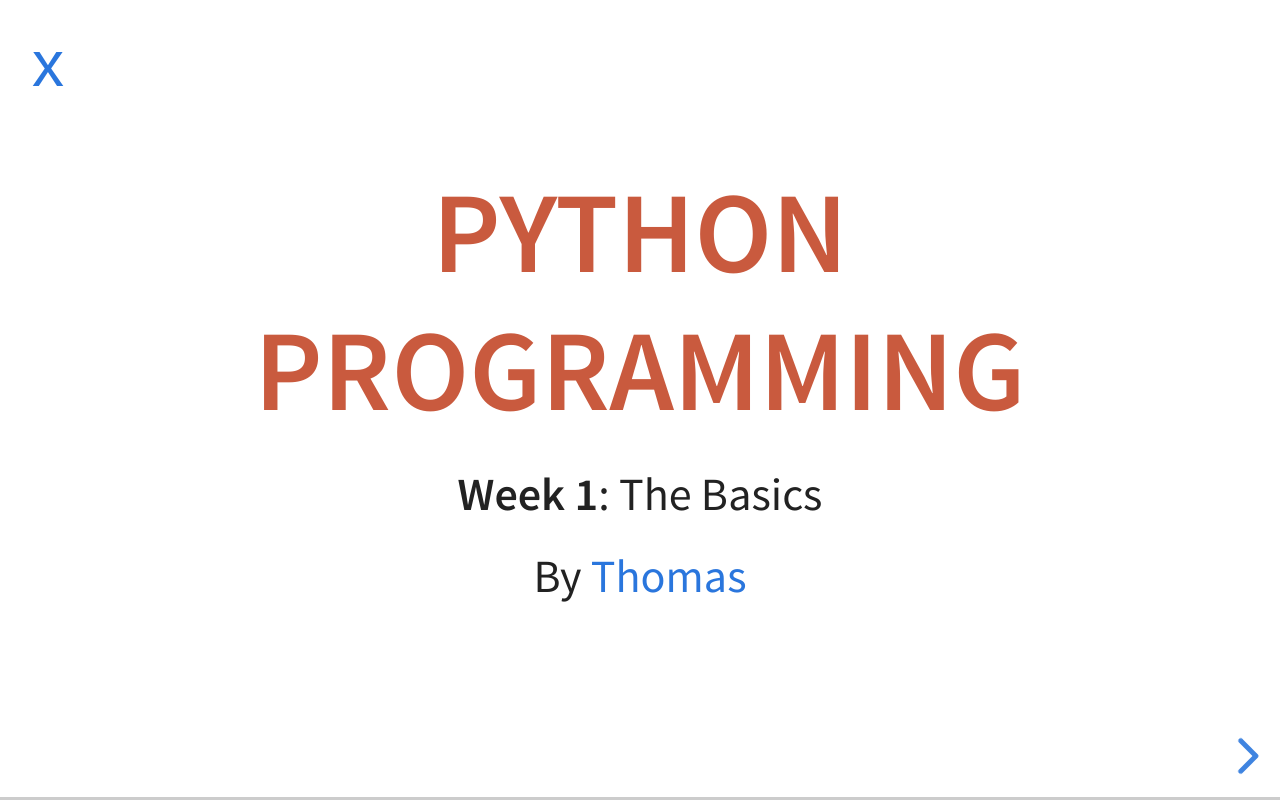
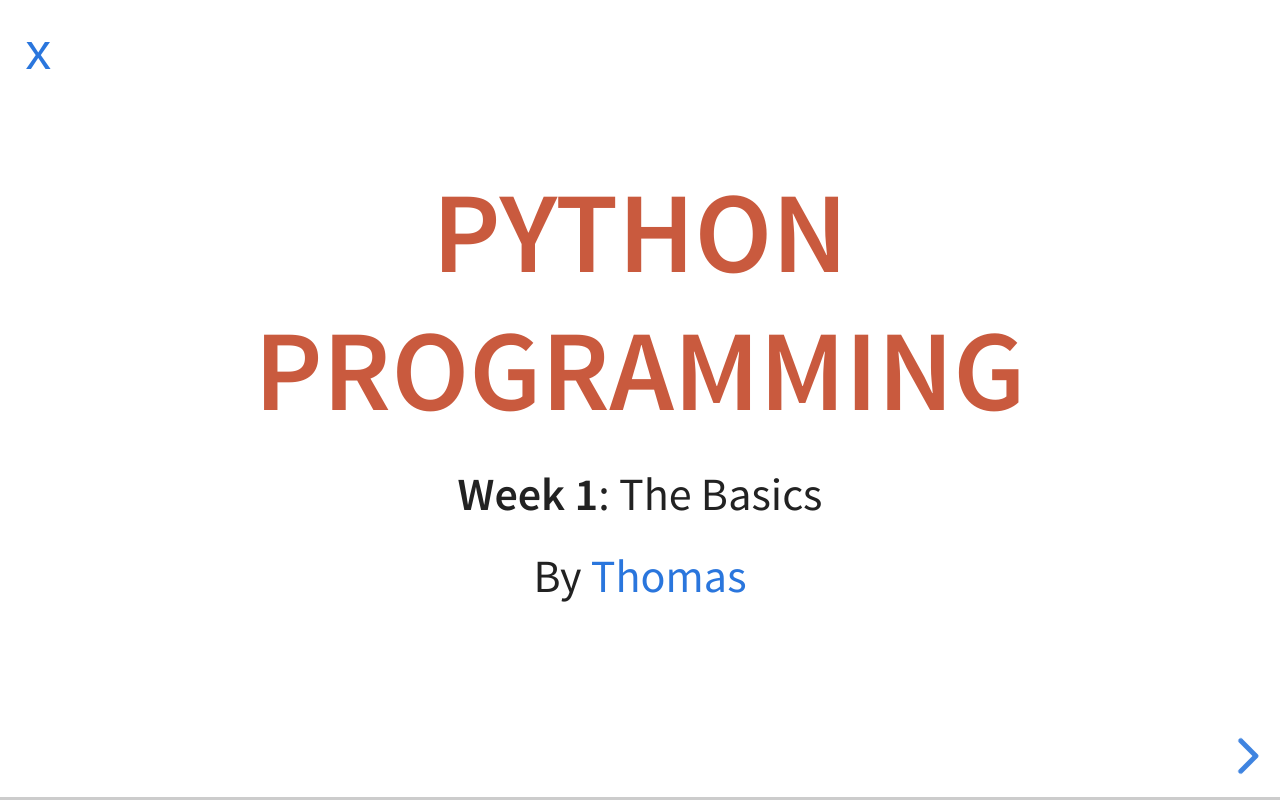
Before and after one commit to gal/python-mentorship, a plain HTML site: page 1.html in a window 1280 px wide. Drawn offline with Linux system fonts and the light colour scheme.

Commit message:
resized x button

```diff
--- a/1.html
+++ b/1.html
@@ -39,11 +39,7 @@
   </head>
 
   <body>
-    <div class='footer'>
-      <a href="./index.html" style="position: absolute; z-index: 1; margin: 0.5em; text-decoration: none; color:#2a76dd; font-size: 4em; font-family: 'Source Code Pro', sans-serif;">
-        x
-      </a>
-    </div>
+
     <div class="reveal">
       <!-- Any section element inside of this container is displayed as a slide -->
 
@@ -98,6 +94,11 @@
 
 
       </div>
+      <div class='footer'>
+        <a href="./index.html" style="position: absolute; z-index: 1; margin: 0.5em; text-decoration: none; color:#2a76dd; font-size: 4vw; font-family: 'Source Code Pro', sans-serif;">
+          x
+        </a>
+      </div>
     </div>
 
     <script src="reveal/js/reveal.js"></script>
```
Also changed, not shown: 0.html (+1 -1 lines).
